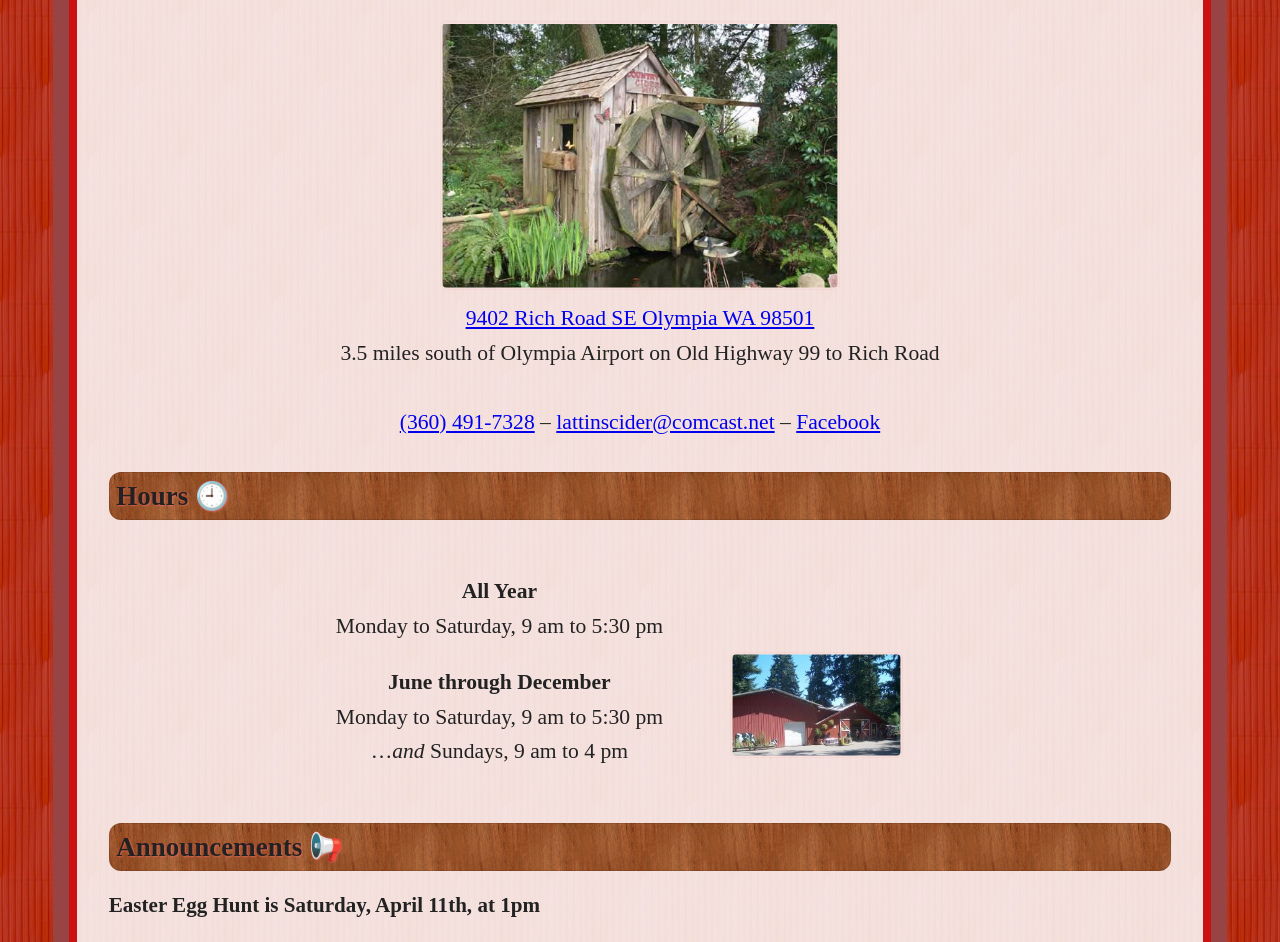
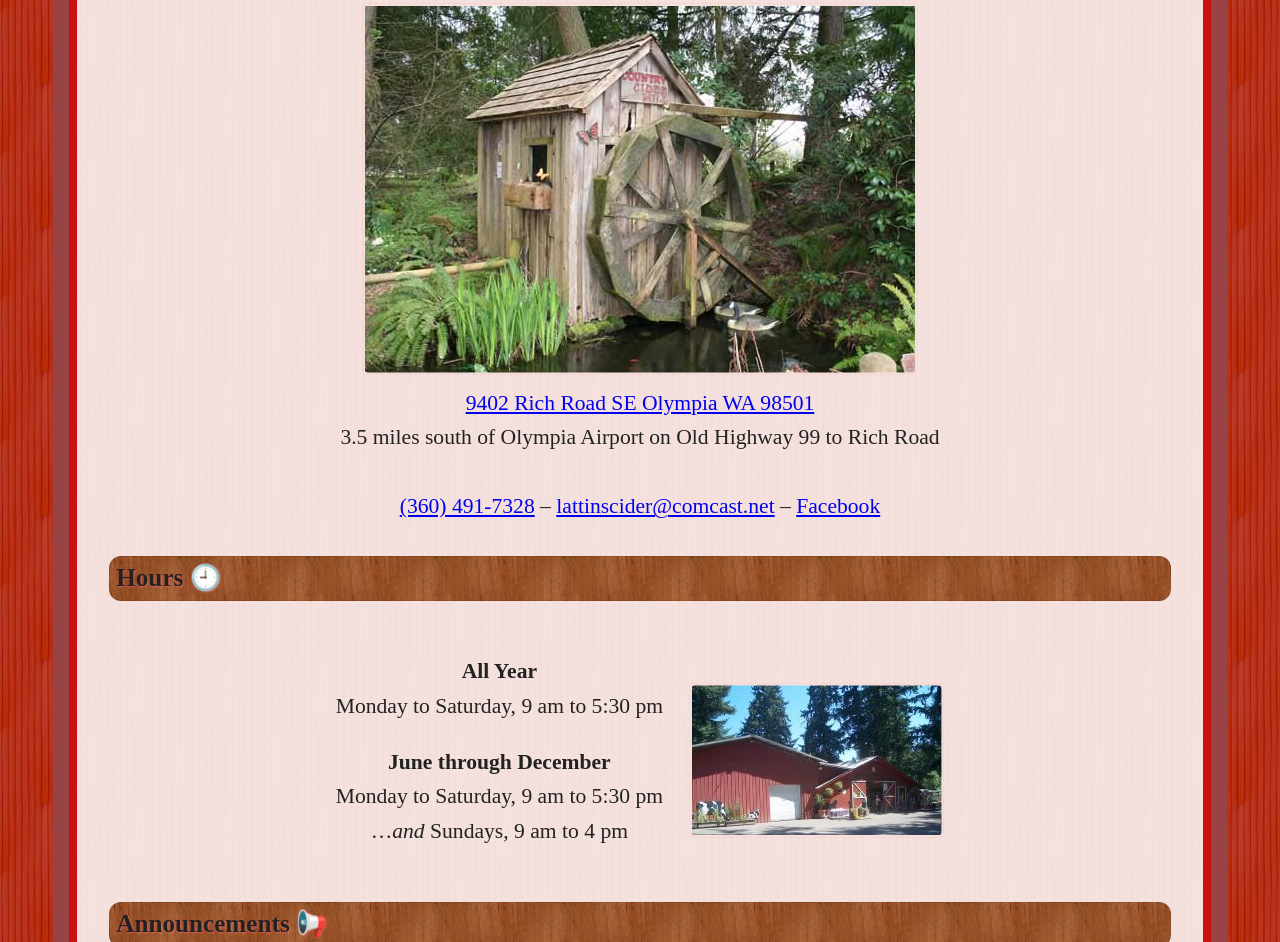
Before and after one commit to r-a-h/lattinscider.com, a plain HTML site: page index.html in a window 1280 px wide. Shown: the part 203-1145 px from the top of the page. Drawn offline with Linux system fonts and the light colour scheme.

Commit message:
Improved ordered list css hack

```diff
--- a/default.css
+++ b/default.css
@@ -21,6 +21,7 @@ h1 {
 	text-shadow: 1px 1px 2px rgba(255, 128, 128, 0.5),
 	               0 0 0.1em rgba(255, 128, 128, 0.2),
 		       0 0 0.1em rgba(255, 0,   0,   0.2);
+	font-size: 1.6em;
 }
 h2 {
 	background-image: url("images/rosewood.png");
@@ -30,9 +31,11 @@ h2 {
 	text-shadow: 1px 1px 2px rgba(255, 128, 128, 0.5),
 	               0 0 0.1em rgba(255, 128, 128, 0.2),
 		       0 0 0.1em rgba(255, 0, 0, 0.2);
+	font-size: 1.4em;
 }
 h3 {
 	text-decoration-color: rgba(255, 128, 128, 0.5);
+	font-size: 1.2em;
 }
 ol {
 	text-align: center;
@@ -42,10 +45,16 @@ ol {
 ol > li {
 	display: inline-block;
 	padding: 0.5em;
-	font-size: 120%;
+	font-size: 1.2em;
 }
 p > img {
 	max-height: 200px;
+}
+ol > li > p > img {
+	max-width: 100%;
+}
+ol > li > img {
+	max-width: 100%;
 }
 img {
 	padding: 0.1rem;
@@ -55,3 +64,8 @@ img {
 	width: auto;
 	height: auto;
 }
+@media screen and (max-width: 740px) {
+	img {
+		max-width: 100%;
+	}
+}
```
